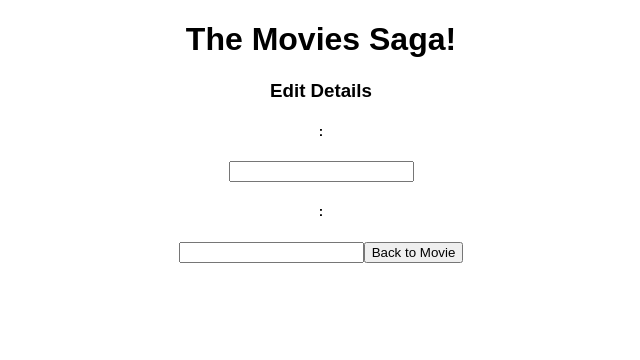
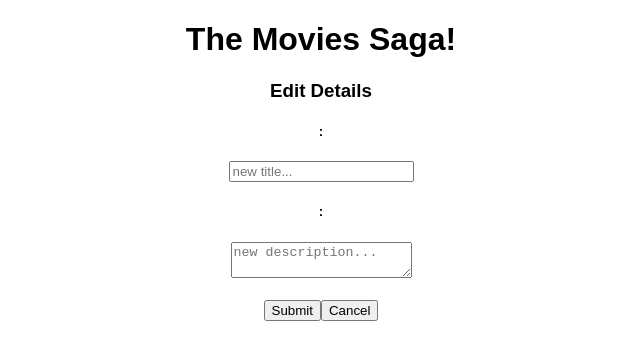
Before and after one commit to swadezy/movie-sagas, a React (Create React App) app: page /#/edit/1 in a window 1280 px wide. Shown: the top 360 px of the page, without its empty margins (319-959 px from the left). Built offline with nearby package versions, Linux system fonts and the light colour scheme; no server answers.

Commit message:
edit working

```diff
--- a/src/components/AddMovie/AddMovie.jsx
+++ b/src/components/AddMovie/AddMovie.jsx
@@ -25,7 +25,7 @@ function AddMovie() {
     event.preventDefault();
     console.log('in addMovie with movie', newMovie);
     dispatch({ type: 'POST_MOVIE', payload: newMovie });
-    history.push('/')
+    history.push('/');
   };
 
   return (
@@ -71,7 +71,13 @@ function AddMovie() {
             ))}
         </select>
         <button type="submit">Submit</button>
-        <button onClick={routeBack}>Cancel</button>
+        <button
+          onClick={() => {
+            history.push('/');
+          }}
+        >
+          Back to List
+        </button>
       </form>
     </div>
   );
--- a/src/components/EditMovie/EditMovie.jsx
+++ b/src/components/EditMovie/EditMovie.jsx
@@ -1,4 +1,4 @@
-import { useEffect } from 'react';
+import { useEffect, useState } from 'react';
 import { useSelector, useDispatch } from 'react-redux';
 import { useParams, useHistory } from 'react-router-dom';
 
@@ -6,27 +6,53 @@ function EditMovie() {
   const page = useParams();
   const dispatch = useDispatch();
   const history = useHistory();
+  const movie = useSelector((store) => store.details[0]);
+  const [editMovie, setEditMovie] = useState({ id: page.id, title: '', description: '' });
 
   useEffect(() => {
     dispatch({ type: 'FETCH_DETAILS', payload: page.id });
   }, []);
 
-  const movie = useSelector((store) => store.details[0]);
+  const handleEdit = (event) => {
+    event.preventDefault();
+    console.log('in edit movie with new movie', editMovie);
+    dispatch({ type: 'PUT_MOVIE', payload: editMovie });
+    history.push(`/details/${page.id}`);
+  };
 
   return (
     <div>
       <h3>Edit Details</h3>
+      <form onSubmit={handleEdit}>
         <h5>{movie?.title} : </h5>
-      <input />
+        <input
+          type="text"
+          placeholder="new title..."
+          value={editMovie.title}
+          onChange={(event) =>
+            setEditMovie({ ...editMovie, title: event.target.value })
+          }
+        />
         <h5>{movie?.description} : </h5>
-      <input />
+        <textarea
+          type="text"
+          placeholder="new description..."
+          value={editMovie.description}
+          onChange={(event) =>
+            setEditMovie({ ...editMovie, description: event.target.value })
+          }
+        />
+        <br></br>
+        <br></br>
+        <button type="submit">Submit</button>
         <button
           onClick={() => {
             history.push({ pathname: `/details/${page.id}` });
           }}
         >
-        Back to Movie
+          Cancel
         </button>
+      </form>
     </div>
   );
 }
--- a/src/index.js
+++ b/src/index.js
@@ -16,6 +16,7 @@ function* rootSaga() {
   yield takeEvery('FETCH_MOVIES', fetchAllMovies);
   yield takeEvery('POST_MOVIE', postMovie);
   yield takeEvery('DELETE_MOVIE', deleteMovie);
+  yield takeEvery('PUT_MOVIE', putMovie);
   yield takeEvery('FETCH_GENRES', fetchGenres);
   yield takeEvery('FETCH_DETAILS', fetchDetails);
 }
@@ -46,6 +47,16 @@ function* deleteMovie(action) {
     console.log('in delete for movie id', action.payload);
     yield axios.delete(`api/movie/${action.payload}`);
     yield put({ type: 'FETCH_MOVIES' });
+  } catch (error) {
+    console.log('error received', error);
+  }
+}
+
+function* putMovie(action) {
+  try {
+      console.log('in put movie for movie id', action.payload.id);
+      yield axios.put(`api/movie/${action.payload.id}`, action.payload);
+      yield put({ type: 'FETCH_MOVIES'});
   } catch (error) {
     console.log('error received', error);
   }
```
Also changed, not shown: 1 other file (tests, documents, lock files or other folders). Lines whose indentation alone changed are shown as unchanged.
